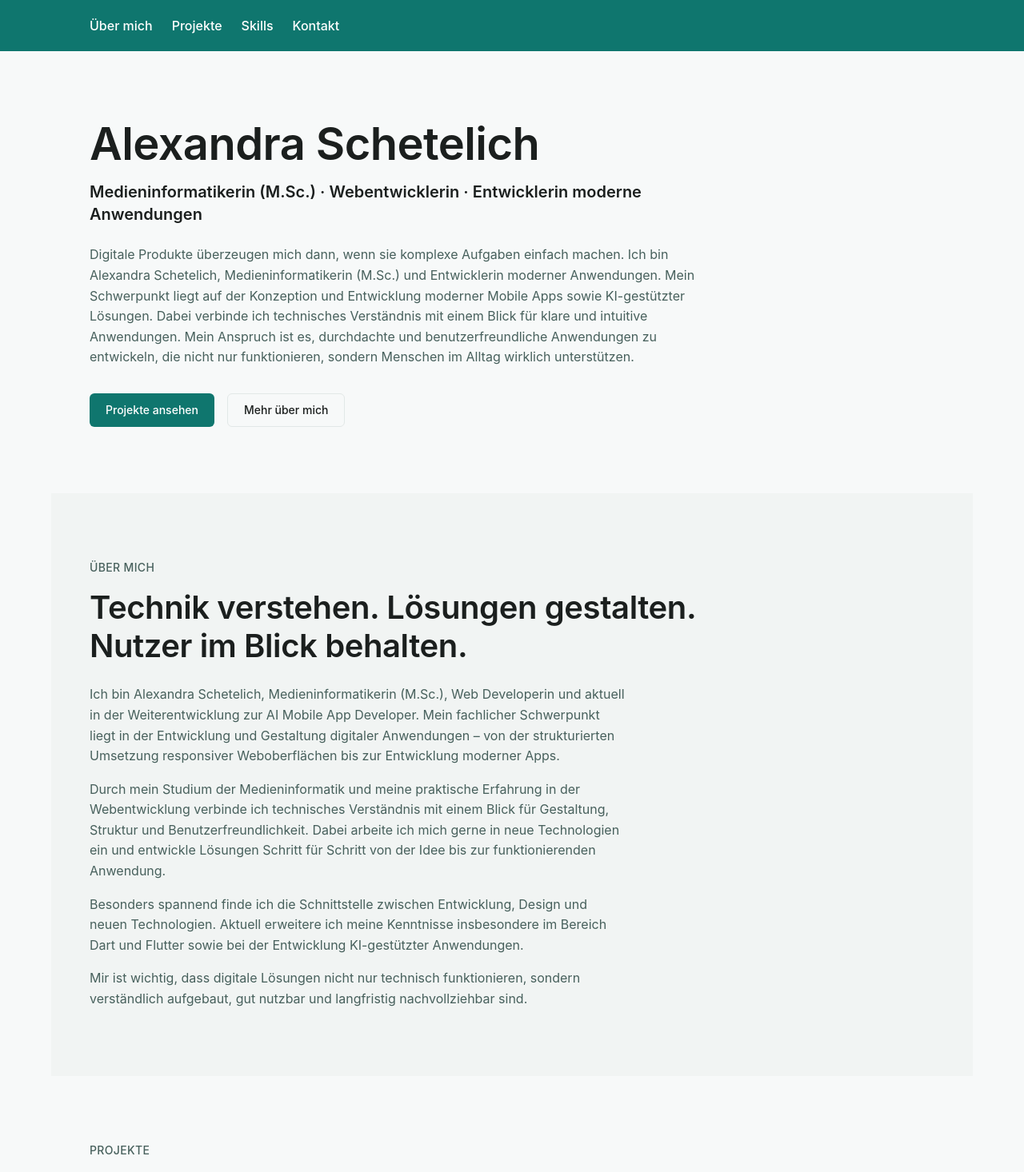
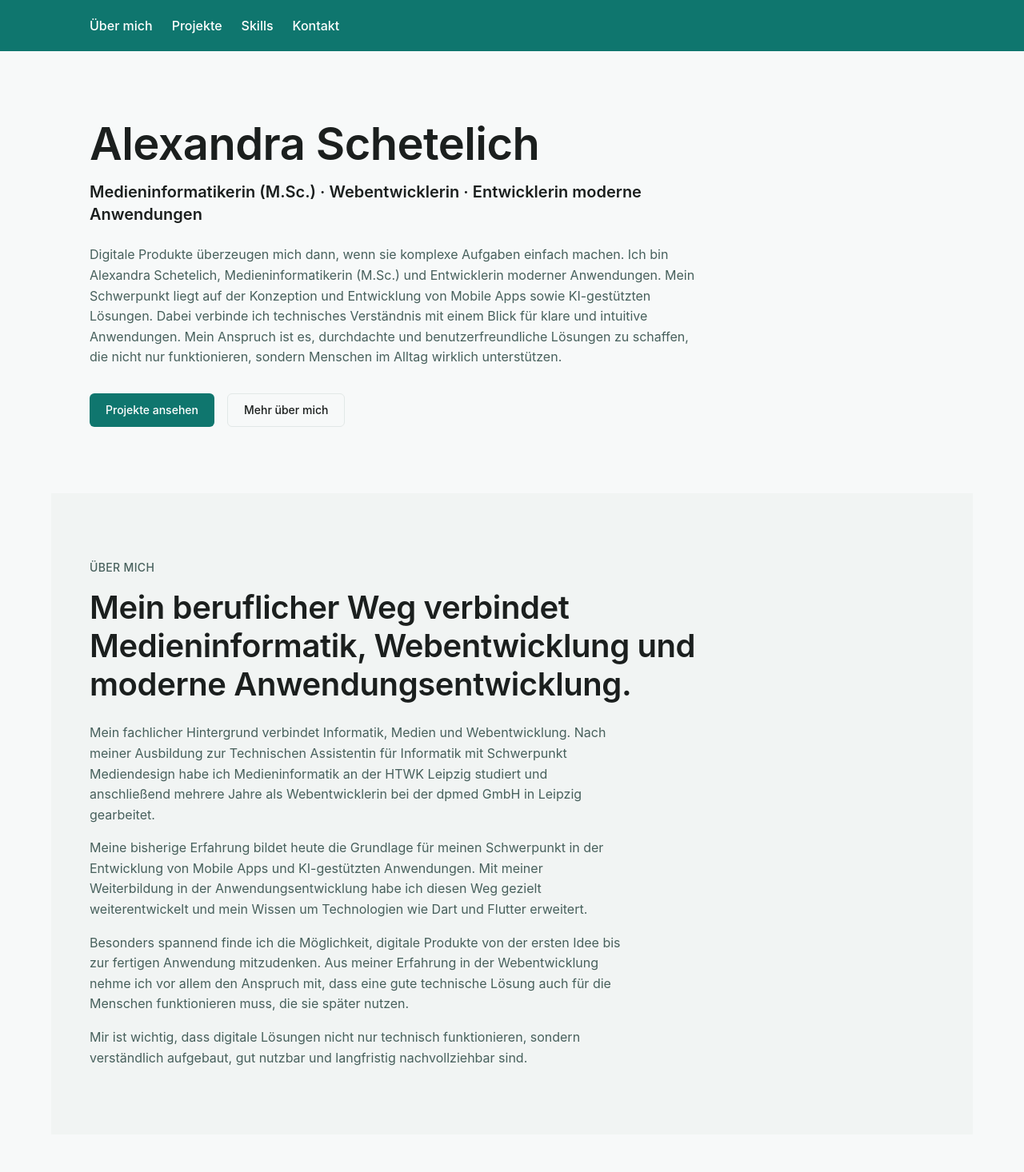
Before and after one commit to Alexandra-S-new/portfolio-alexandra-schetelich, a React (Vite) app: page / in a window 1280 px wide. Shown: the top 1466 px of the page at 80% size. Built offline with nearby package versions, Linux system fonts and the light colour scheme.

Commit message:
about me I

```diff
--- a/src/pages/Home.tsx
+++ b/src/pages/Home.tsx
@@ -54,9 +54,9 @@ export function Home() {
             Digitale Produkte überzeugen mich dann, wenn sie komplexe Aufgaben einfach machen.
 
             Ich bin Alexandra Schetelich, Medieninformatikerin (M.Sc.) und Entwicklerin moderner Anwendungen.
-            Mein Schwerpunkt liegt auf der Konzeption und Entwicklung moderner Mobile Apps sowie KI-gestützter Lösungen.
-            Dabei verbinde ich technisches Verständnis mit einem Blick für klare und intuitive Anwendungen. Mein Anspruch ist es, durchdachte und benutzerfreundliche Anwendungen zu entwickeln, die nicht nur funktionieren, sondern Menschen im Alltag wirklich unterstützen.
-          </p>
+            Mein Schwerpunkt liegt auf der Konzeption und Entwicklung von Mobile Apps sowie KI-gestützten Lösungen.
+            Dabei verbinde ich technisches Verständnis mit einem Blick für klare und intuitive Anwendungen.
+            Mein Anspruch ist es, durchdachte und benutzerfreundliche Lösungen zu schaffen, die nicht nur funktionieren, sondern Menschen im Alltag wirklich unterstützen.</p>
 
           <div className="mt-8 flex flex-wrap gap-4">
             <a
@@ -82,33 +82,20 @@ export function Home() {
           </p>
 
           <h2 className="mt-4 max-w-3xl">
-            Technik verstehen. Lösungen gestalten. Nutzer im Blick behalten.
+            Mein beruflicher Weg verbindet Medieninformatik, Webentwicklung und moderne Anwendungsentwicklung.
           </h2>
 
           <div className="mt-6 max-w-2xl space-y-4 text-text-muted">
             <p>
-              Ich bin Alexandra Schetelich, Medieninformatikerin (M.Sc.), Web
-              Developerin und aktuell in der Weiterentwicklung zur AI Mobile
-              App Developer. Mein fachlicher Schwerpunkt liegt in der
-              Entwicklung und Gestaltung digitaler Anwendungen – von der
-              strukturierten Umsetzung responsiver Weboberflächen bis zur
-              Entwicklung moderner Apps.
+              Mein fachlicher Hintergrund verbindet Informatik, Medien und Webentwicklung.
+              Nach meiner Ausbildung zur Technischen Assistentin für Informatik mit Schwerpunkt Mediendesign habe ich Medieninformatik an der HTWK Leipzig studiert und anschließend mehrere Jahre als Webentwicklerin bei der dpmed GmbH in Leipzig gearbeitet.
             </p>
 
             <p>
-              Durch mein Studium der Medieninformatik und meine praktische
-              Erfahrung in der Webentwicklung verbinde ich technisches
-              Verständnis mit einem Blick für Gestaltung, Struktur und
-              Benutzerfreundlichkeit. Dabei arbeite ich mich gerne in neue
-              Technologien ein und entwickle Lösungen Schritt für Schritt von
-              der Idee bis zur funktionierenden Anwendung.
-            </p>
+              Meine bisherige Erfahrung bildet heute die Grundlage für meinen Schwerpunkt in der Entwicklung von Mobile Apps und KI-gestützten Anwendungen. Mit meiner Weiterbildung in der Anwendungsentwicklung habe ich diesen Weg gezielt weiterentwickelt und mein Wissen um Technologien wie Dart und Flutter erweitert.</p>
 
             <p>
-              Besonders spannend finde ich die Schnittstelle zwischen
-              Entwicklung, Design und neuen Technologien. Aktuell erweitere
-              ich meine Kenntnisse insbesondere im Bereich Dart und Flutter
-              sowie bei der Entwicklung KI-gestützter Anwendungen.
+              Besonders spannend finde ich die Möglichkeit, digitale Produkte von der ersten Idee bis zur fertigen Anwendung mitzudenken. Aus meiner Erfahrung in der Webentwicklung nehme ich vor allem den Anspruch mit, dass eine gute technische Lösung auch für die Menschen funktionieren muss, die sie später nutzen.
             </p>
 
             <p>
```
